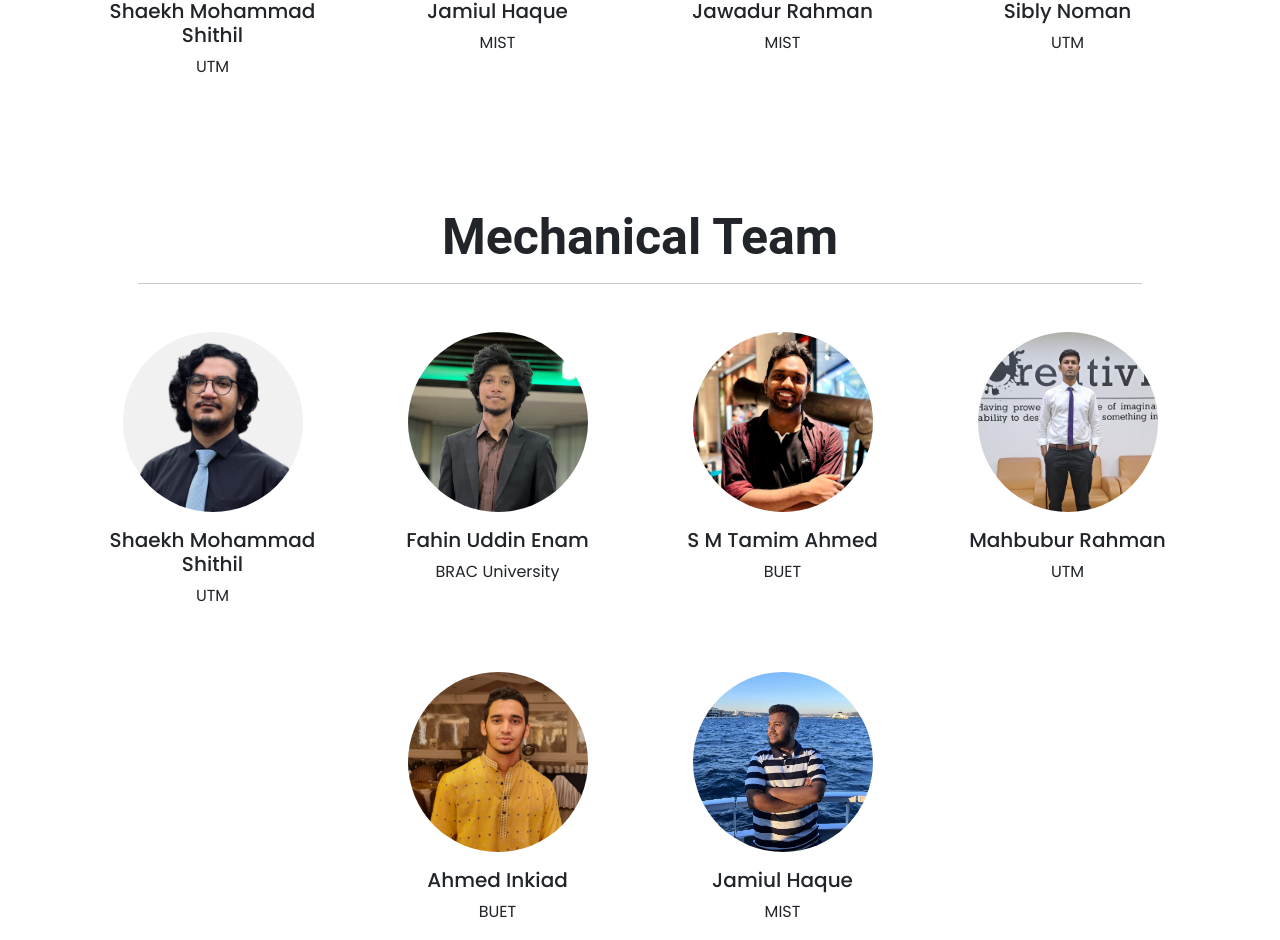
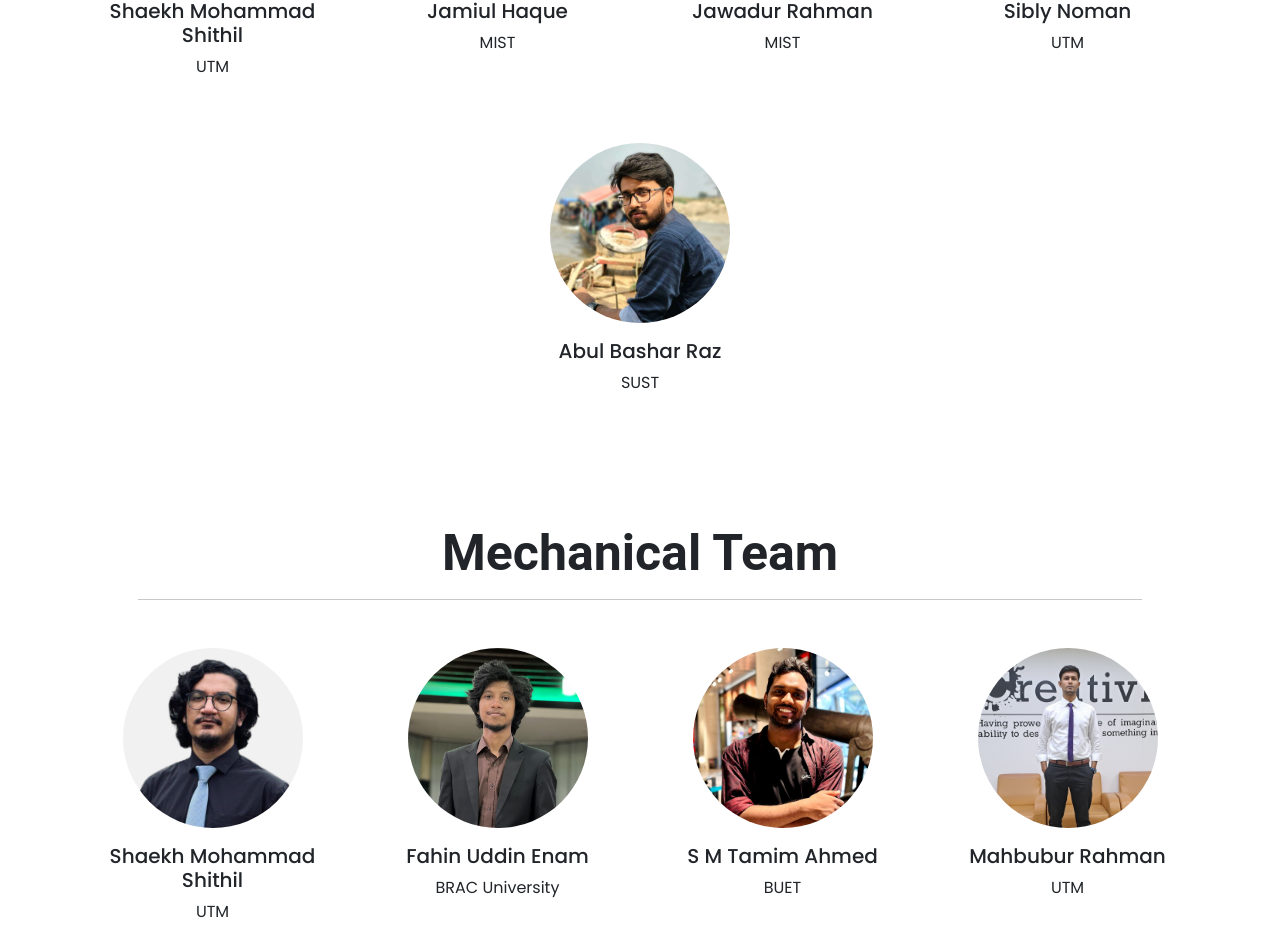
Before and after one commit to NafisAshraf/bored-tunnelers, a React (Create React App) app: page /team in a window 1280 px wide. Shown: the part 2240-3180 px from the top of the page. Built offline with nearby package versions, Linux system fonts and the light colour scheme.

Commit message:
update team data

```diff
--- a/src/components/footer/Footer.jsx
+++ b/src/components/footer/Footer.jsx
@@ -20,7 +20,7 @@ function Footer() {
         </a>
         <a
           className="social-links"
-          href="https://www.instagram.com/bored.tunnelers/"
+          href="https://www.instagram.com/boredtunnelers/"
         >
           <img
             className="social-icons mx-3"
@@ -30,7 +30,7 @@ function Footer() {
         </a>
         <a
           className="social-links"
-          href="https://www.linkedin.com/company/bored-tunnelers/about/"
+          href="https://www.linkedin.com/company/bored-tunnelers-bd/"
         >
           <img
             className="social-icons mx-3"
--- a/src/components/team/teamData.json
+++ b/src/components/team/teamData.json
@@ -70,6 +70,11 @@
           "name": "Sibly Noman",
           "university": "UTM",
           "image": "images/team/Sibly_Noman.jpg"
+        },
+        {
+          "name": "Abul Bashar Raz ",
+          "image": "images/team/Abul_Bashar_Raz.jpg",
+          "university": "SUST"
         }
       ]
     },
```
Also changed, not shown: public/images/team/Abul_Bashar_Raz.jpg (added).
